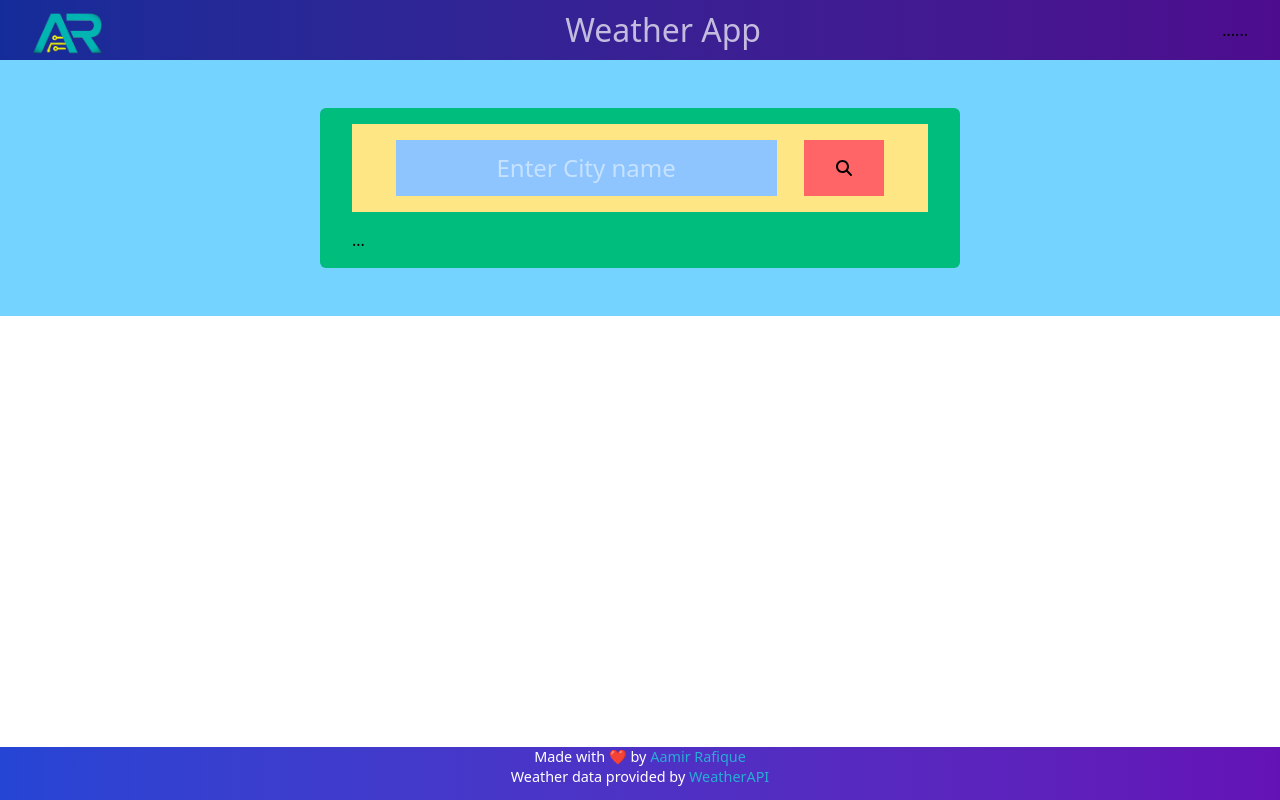
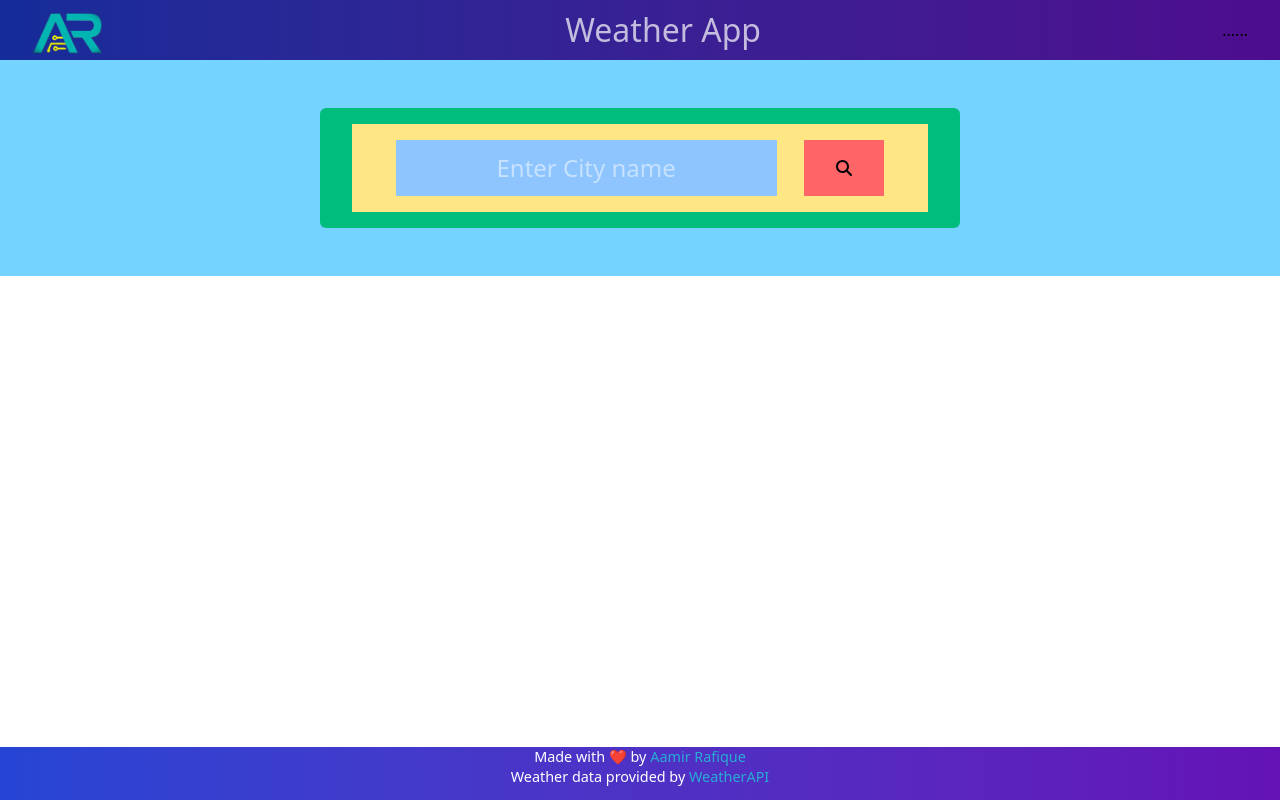
Before and after one commit to Aamir-Rafique/weather-app-react, a React (Vite) app: page / in a window 1280 px wide. Built offline with nearby package versions, Linux system fonts and the light colour scheme.

Commit message:
fix: Correct conditional rendering for weather data display

```diff
--- a/src/components/Main.jsx
+++ b/src/components/Main.jsx
@@ -56,7 +56,7 @@ const Main = () => {
 
                 {error && <div className="error-message">{error}</div>}
 
-                {(searchQuery.trim()) ? (Object.keys(weatherData).length > 0) && (
+                {(searchQuery.trim()) && (Object.keys(weatherData).length > 0) && (
                     <div class=" space-y-3 flex flex-col " id="weather-info">
                         <h2 class="text-lg font-semibold">City: <span id="city" class="text-gray-700">  {weatherData.name}</span></h2>
                         <h2 class="text-lg font-semibold">Region: <span id="region" class="text-gray-700">{weatherData.region}</span></h2>
@@ -73,8 +73,7 @@ const Main = () => {
                         <p>Longitude: <span id="longitude" class="font-medium text-gray-500">{weatherData.lon}</span></p>
                     </div>
                 )
-                    :
-                    (<p>...</p>)
+
                 }
 
             </div>
```
